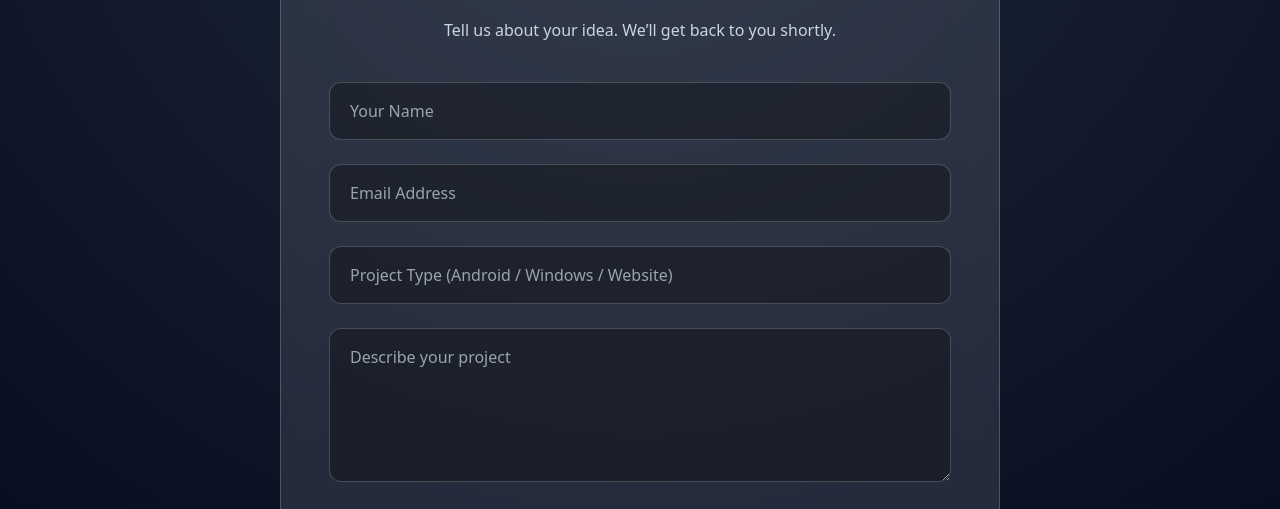
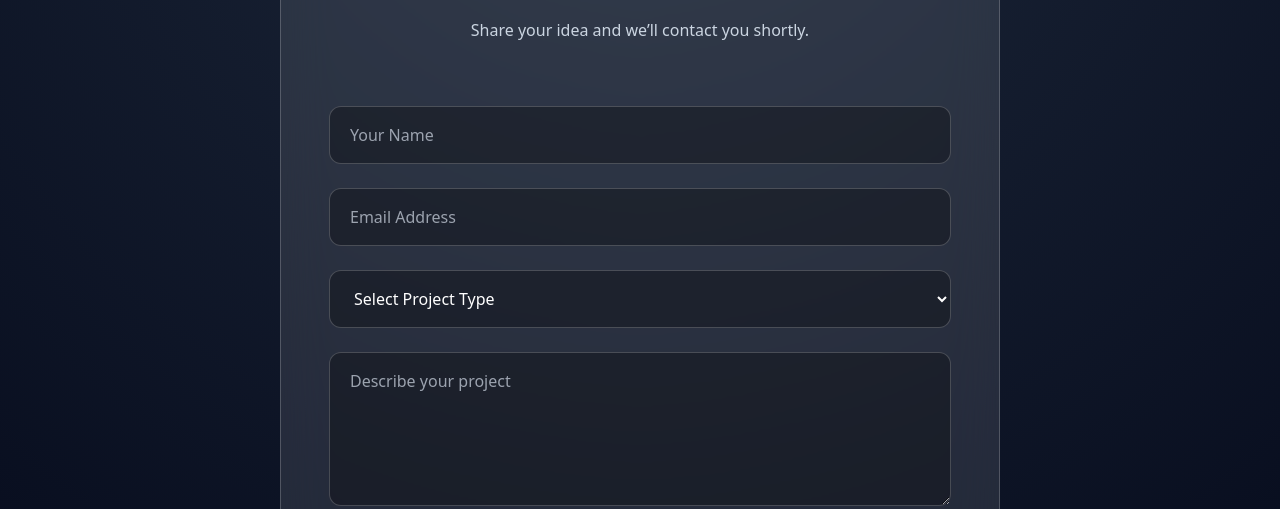
Before and after one commit to Rijussj/ru-dev-website, a plain HTML site: page start-project.html in a window 1280 px wide. Shown: the part 271-780 px from the top of the page. Drawn offline with nearby package versions, Linux system fonts and the light colour scheme.

Commit message:
Update start-project.html

```diff
--- a/start-project.html
+++ b/start-project.html
@@ -22,8 +22,9 @@
   <a href="index.html" class="text-slate-300 hover:text-white">← Back to Home</a>
 </header>
 
-<!-- MAIN -->
+<!-- FORM SECTION -->
 <section class="max-w-3xl mx-auto px-6 py-24">
+
   <div class="bg-white/10 backdrop-blur-xl border border-white/20 rounded-3xl p-12">
 
     <h1 class="text-4xl font-bold mb-6 text-center">
@@ -31,30 +32,66 @@
     </h1>
 
     <p class="text-slate-300 text-center mb-10">
-      Tell us about your idea. We’ll get back to you shortly.
+      Share your idea and we’ll contact you shortly.
     </p>
 
-    <!-- FORM -->
-    <form class="space-y-6">
-      <input type="text" placeholder="Your Name"
+    <!-- ✅ NETLIFY FORM -->
+    <form
+      name="start-project"
+      method="POST"
+      data-netlify="true"
+      netlify-honeypot="bot-field"
+      class="space-y-6"
+    >
+
+      <!-- REQUIRED FOR NETLIFY -->
+      <input type="hidden" name="form-name" value="start-project">
+
+      <!-- HONEYPOT -->
+      <p class="hidden">
+        <label>Don’t fill this out <input name="bot-field"></label>
+      </p>
+
+      <input
+        type="text"
+        name="name"
+        placeholder="Your Name"
+        required
         class="w-full px-5 py-4 rounded-xl bg-black/30 border border-white/20 text-white outline-none">
 
-      <input type="email" placeholder="Email Address"
+      <input
+        type="email"
+        name="email"
+        placeholder="Email Address"
+        required
         class="w-full px-5 py-4 rounded-xl bg-black/30 border border-white/20 text-white outline-none">
 
-      <input type="text" placeholder="Project Type (Android / Windows / Website)"
+      <select
+        name="project_type"
+        required
         class="w-full px-5 py-4 rounded-xl bg-black/30 border border-white/20 text-white outline-none">
+        <option value="">Select Project Type</option>
+        <option>Android App</option>
+        <option>Windows Software</option>
+        <option>Website</option>
+        <option>Other</option>
+      </select>
 
-      <textarea rows="5" placeholder="Describe your project"
+      <textarea
+        name="message"
+        rows="5"
+        placeholder="Describe your project"
+        required
         class="w-full px-5 py-4 rounded-xl bg-black/30 border border-white/20 text-white outline-none"></textarea>
 
-      <button type="submit"
-        class="w-full py-4 rounded-xl bg-blue-500 hover:bg-blue-600 font-semibold">
+      <button
+        type="submit"
+        class="w-full py-4 rounded-xl bg-blue-500 hover:bg-blue-600 font-semibold transition">
         Submit Project
       </button>
+
     </form>
 
-    <!-- CONTACT INFO -->
     <div class="text-center mt-10 text-slate-300">
       📧 contact@rudev.com <br>
       📱 WhatsApp: +91-XXXXXXXXXX
```
